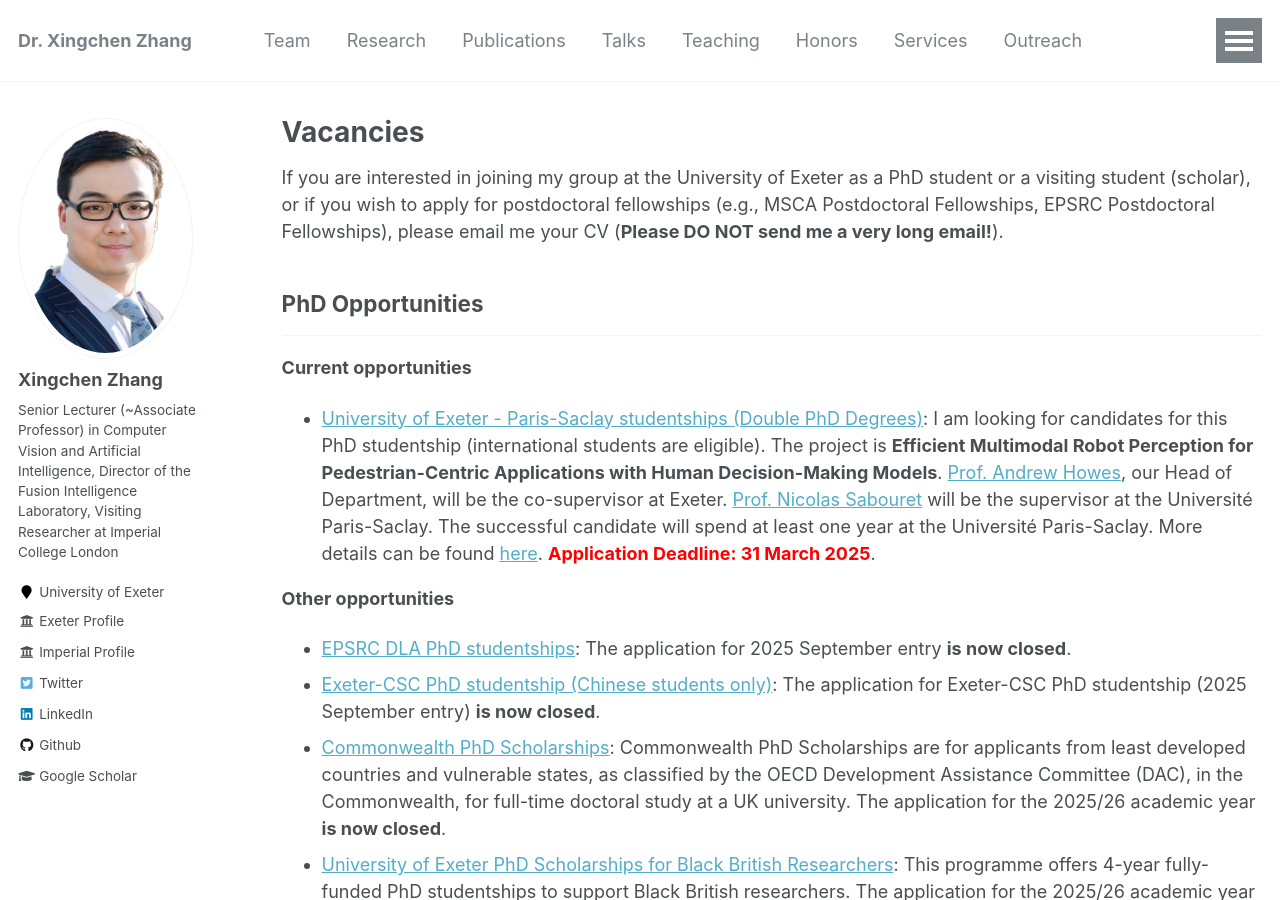
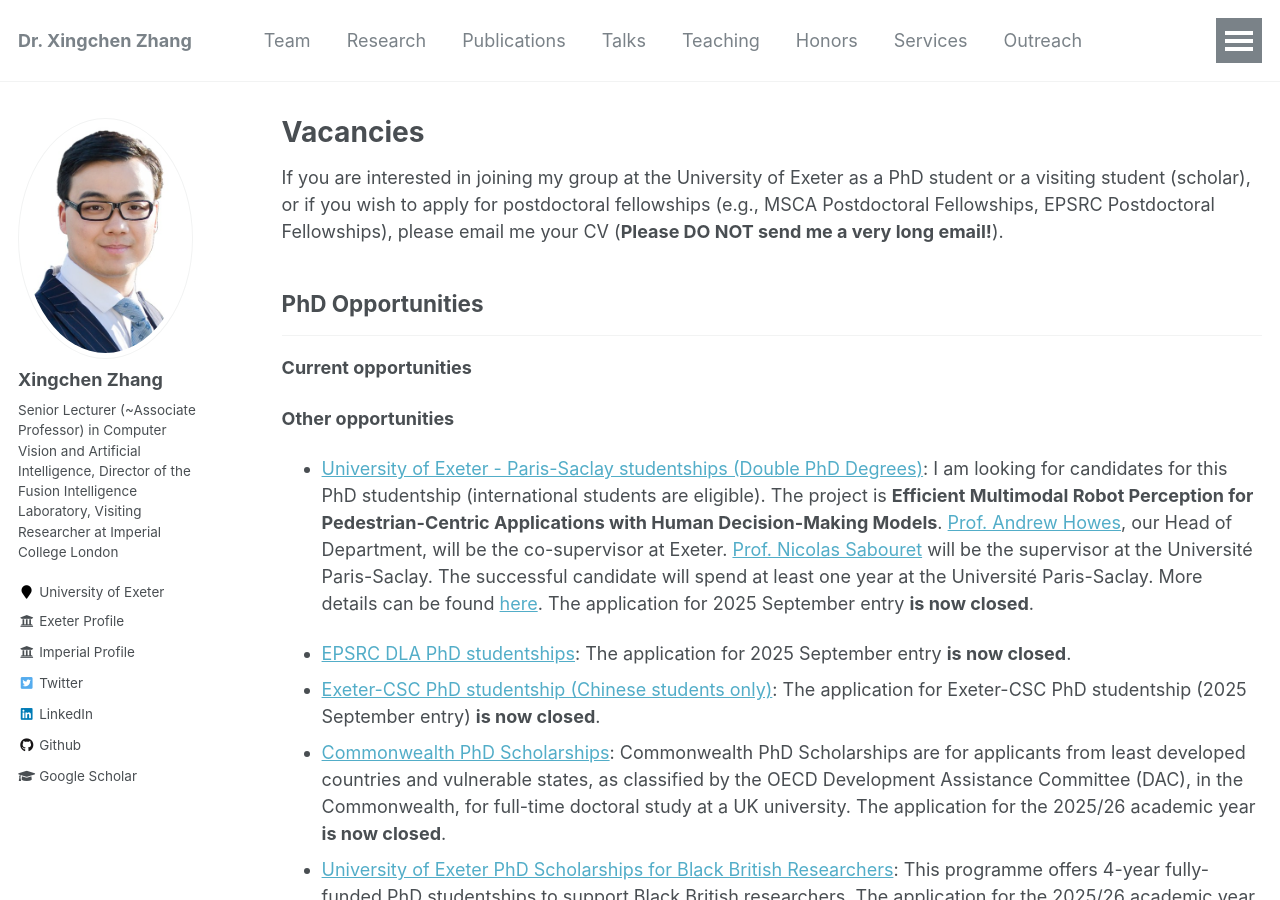
Before and after one commit to xingchenzhang/xingchenzhang.github.io, a Jekyll site: the page built from _pages/vacancies.md, in a window 1280 px wide and 900 px high. Built offline with Jekyll 4.4.1, drawn with Linux system fonts in a browser that asks for light colours.

Commit message:
update bio and vacancies

```diff
--- a/_pages/vacancies.md
+++ b/_pages/vacancies.md
@@ -14,9 +14,9 @@ PhD Opportunities
 
 **Current opportunities**
 
-- [University of Exeter - Paris-Saclay studentships (Double PhD Degrees)](https://www.exeter.ac.uk/study/pg-research/funding/phdfunding/paris-saclay/): I am looking for candidates for this PhD studentship (international students are eligible). The project is **Efficient Multimodal Robot Perception for Pedestrian-Centric Applications with Human Decision-Making Models**. [Prof. Andrew Howes](https://experts.exeter.ac.uk/41016-andrew-howes), our Head of Department, will be the co-supervisor at Exeter. [Prof. Nicolas Sabouret](https://perso.limsi.fr/sabouret/) will be the supervisor at the Université Paris-Saclay. The successful candidate will spend at least one year at the Université Paris-Saclay. More details can be found [here](https://adum.fr/as/ed/voirproposition.pl?site=PSaclay&matricule_prop=61449). <span style="color: red;">**Application Deadline: 31 March 2025**</span>.
+**Other opportunities**
 
-**Other opportunities**
+- [University of Exeter - Paris-Saclay studentships (Double PhD Degrees)](https://www.exeter.ac.uk/study/pg-research/funding/phdfunding/paris-saclay/): I am looking for candidates for this PhD studentship (international students are eligible). The project is **Efficient Multimodal Robot Perception for Pedestrian-Centric Applications with Human Decision-Making Models**. [Prof. Andrew Howes](https://experts.exeter.ac.uk/41016-andrew-howes), our Head of Department, will be the co-supervisor at Exeter. [Prof. Nicolas Sabouret](https://perso.limsi.fr/sabouret/) will be the supervisor at the Université Paris-Saclay. The successful candidate will spend at least one year at the Université Paris-Saclay. More details can be found [here](https://adum.fr/as/ed/voirproposition.pl?site=PSaclay&matricule_prop=61449). The application for 2025 September entry **is now closed**.
 
 - [EPSRC DLA PhD studentships](https://www.exeter.ac.uk/study/pg-research/funding/phdfunding/fundedcentres/epsrcdla/): The application for 2025 September entry **is now closed**.
 - [Exeter-CSC PhD studentship (Chinese students only)](https://www.exeter.ac.uk/study/pg-research/csc-scholarships/): The application for Exeter-CSC PhD studentship (2025 September entry) **is now closed**.
```
Also changed, not shown: _pages/about.md (+2 -3 lines).
